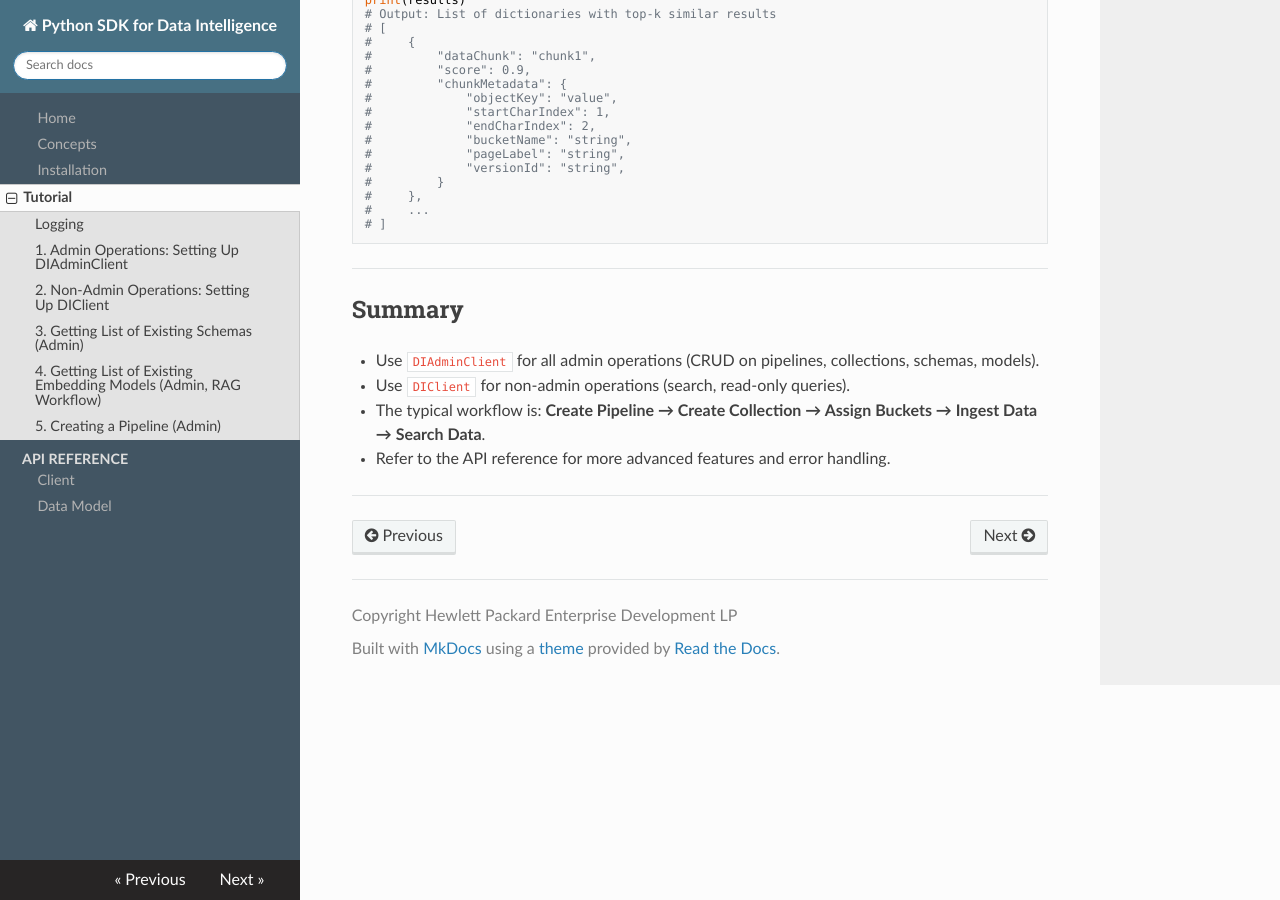
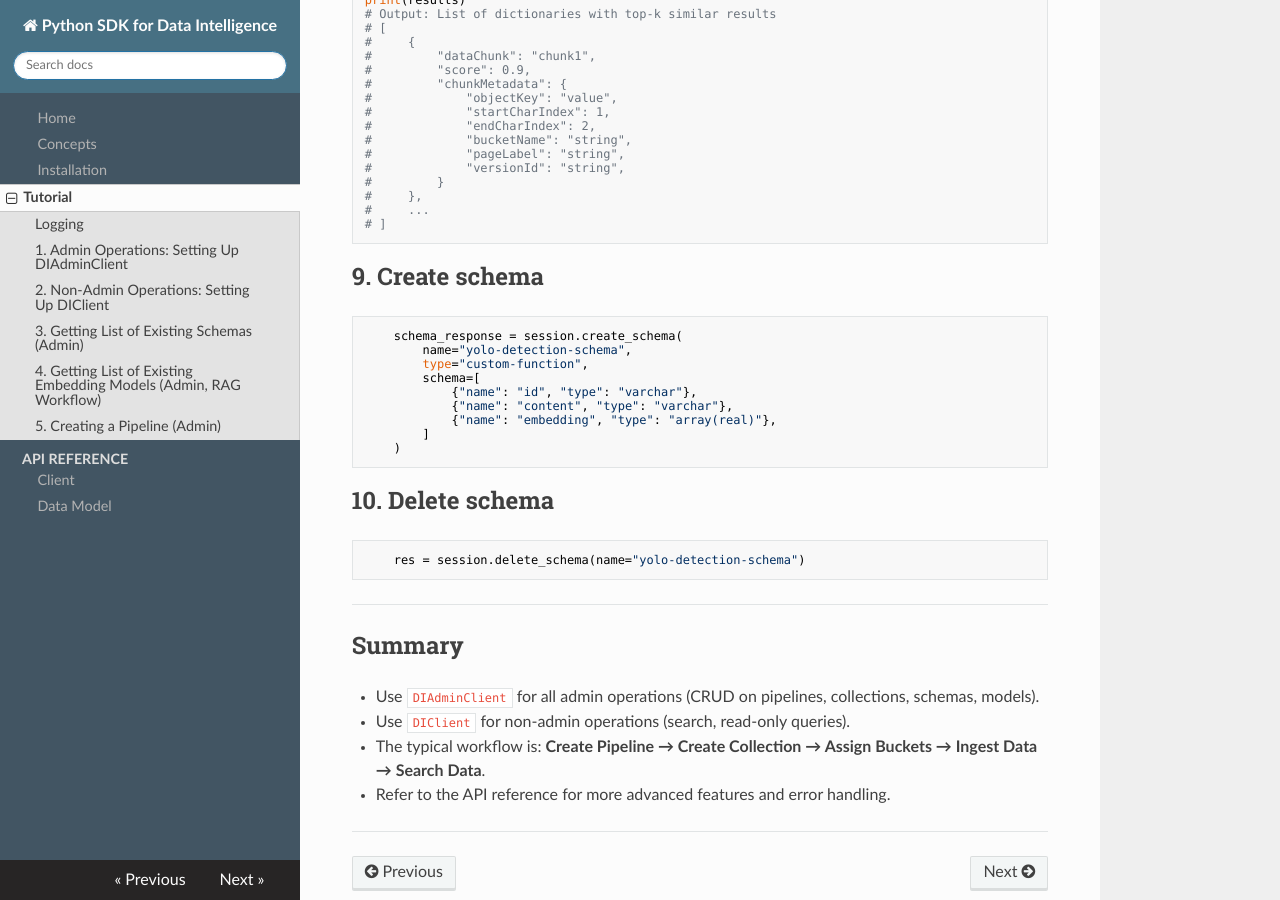
Before and after one commit to hpe-storage/pydi-client, an MkDocs documentation site: the page built from docs/tutorial.md, in a window 1280 px wide and 900 px high, scrolled down 4864 px. Built offline with MkDocs 1.6.1, drawn with Linux system fonts in a browser that asks for light colours; nearby versions of some CDN libraries.

Commit message:
Example usage for documentation

````diff
--- a/docs/tutorial.md
+++ b/docs/tutorial.md
@@ -275,6 +275,23 @@ print(results)
 #     ...
 # ]
 ```
+## 9. Create schema
+
+```python
+    schema_response = session.create_schema(
+        name="yolo-detection-schema",
+        type="custom-function",
+        schema=[
+            {"name": "id", "type": "varchar"},
+            {"name": "content", "type": "varchar"},
+            {"name": "embedding", "type": "array(real)"},
+        ]
+    )
+```
+## 10. Delete schema
+```python
+    res = session.delete_schema(name="yolo-detection-schema")
+```
 
 ---
 
````
